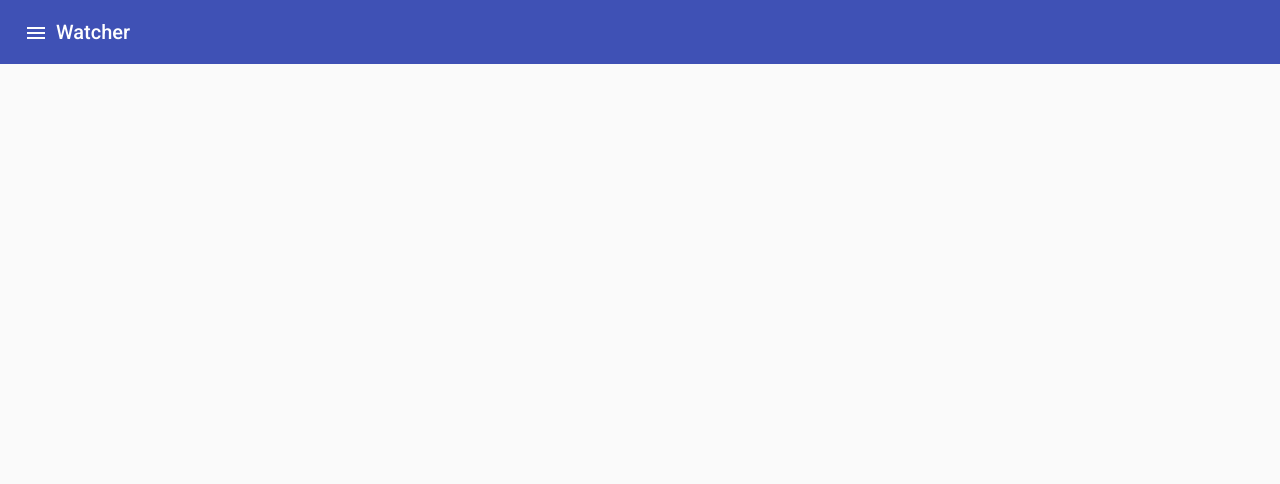
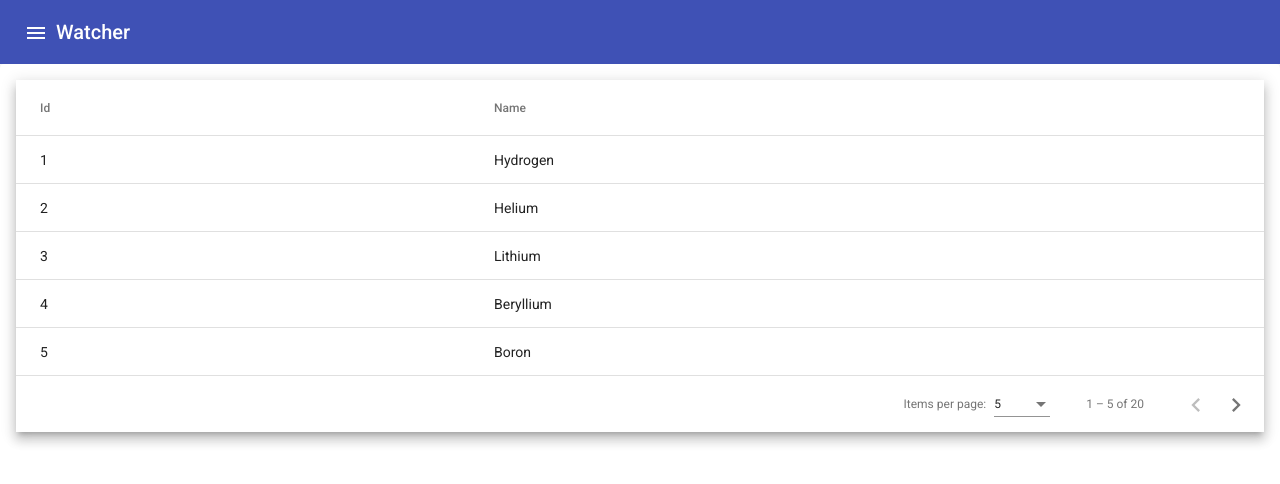
Before and after one commit to W1sh/watcher, an Angular app in the folder watcher-front-end/: page /movies in a window 1280 px wide. Before the commit this address led to /. Shown: the top 484 px of the page. Built offline with nearby package versions, Linux system fonts and the light colour scheme.

Commit message:
adcionado o componente com a table para mostrar movies + router links

```diff
--- a/watcher-front-end/src/app/app-routing.module.ts
+++ b/watcher-front-end/src/app/app-routing.module.ts
@@ -1,10 +1,12 @@
 import { NgModule } from '@angular/core';
 import { Routes, RouterModule } from '@angular/router';
 import { HomeComponent } from './home/home.component';
+import { MoviesComponent } from './movies/movies.component';
 
 
 const routes: Routes = [
-  {path: '', component: HomeComponent}
+  {path: '', component: HomeComponent},
+  {path: 'movies', component: MoviesComponent}
 ];
 
 @NgModule({
--- /dev/null
+++ b/watcher-front-end/src/app/movies/movies-datasource.ts
@@ -0,0 +1,108 @@
+import { DataSource } from '@angular/cdk/collections';
+import { MatPaginator } from '@angular/material/paginator';
+import { MatSort } from '@angular/material/sort';
+import { map } from 'rxjs/operators';
+import { Observable, of as observableOf, merge } from 'rxjs';
+
+// TODO: Replace this with your own data model type
+export interface MoviesItem {
+  name: string;
+  id: number;
+}
+
+// TODO: replace this with real data from your application
+const EXAMPLE_DATA: MoviesItem[] = [
+  {id: 1, name: 'Hydrogen'},
+  {id: 2, name: 'Helium'},
+  {id: 3, name: 'Lithium'},
+  {id: 4, name: 'Beryllium'},
+  {id: 5, name: 'Boron'},
+  {id: 6, name: 'Carbon'},
+  {id: 7, name: 'Nitrogen'},
+  {id: 8, name: 'Oxygen'},
+  {id: 9, name: 'Fluorine'},
+  {id: 10, name: 'Neon'},
+  {id: 11, name: 'Sodium'},
+  {id: 12, name: 'Magnesium'},
+  {id: 13, name: 'Aluminum'},
+  {id: 14, name: 'Silicon'},
+  {id: 15, name: 'Phosphorus'},
+  {id: 16, name: 'Sulfur'},
+  {id: 17, name: 'Chlorine'},
+  {id: 18, name: 'Argon'},
+  {id: 19, name: 'Potassium'},
+  {id: 20, name: 'Calcium'},
+];
+
+/**
+ * Data source for the Movies view. This class should
+ * encapsulate all logic for fetching and manipulating the displayed data
+ * (including sorting, pagination, and filtering).
+ */
+export class MoviesDataSource extends DataSource<MoviesItem> {
+  data: MoviesItem[] = EXAMPLE_DATA;
+  paginator: MatPaginator;
+  sort: MatSort;
+
+  constructor() {
+    super();
+  }
+
+  /**
+   * Connect this data source to the table. The table will only update when
+   * the returned stream emits new items.
+   * @returns A stream of the items to be rendered.
+   */
+  connect(): Observable<MoviesItem[]> {
+    // Combine everything that affects the rendered data into one update
+    // stream for the data-table to consume.
+    const dataMutations = [
+      observableOf(this.data),
+      this.paginator.page,
+      this.sort.sortChange
+    ];
+
+    return merge(...dataMutations).pipe(map(() => {
+      return this.getPagedData(this.getSortedData([...this.data]));
+    }));
+  }
+
+  /**
+   *  Called when the table is being destroyed. Use this function, to clean up
+   * any open connections or free any held resources that were set up during connect.
+   */
+  disconnect() {}
+
+  /**
+   * Paginate the data (client-side). If you're using server-side pagination,
+   * this would be replaced by requesting the appropriate data from the server.
+   */
+  private getPagedData(data: MoviesItem[]) {
+    const startIndex = this.paginator.pageIndex * this.paginator.pageSize;
+    return data.splice(startIndex, this.paginator.pageSize);
+  }
+
+  /**
+   * Sort the data (client-side). If you're using server-side sorting,
+   * this would be replaced by requesting the appropriate data from the server.
+   */
+  private getSortedData(data: MoviesItem[]) {
+    if (!this.sort.active || this.sort.direction === '') {
+      return data;
+    }
+
+    return data.sort((a, b) => {
+      const isAsc = this.sort.direction === 'asc';
+      switch (this.sort.active) {
+        case 'name': return compare(a.name, b.name, isAsc);
+        case 'id': return compare(+a.id, +b.id, isAsc);
+        default: return 0;
+      }
+    });
+  }
+}
+
+/** Simple sort comparator for example ID/Name columns (for client-side sorting). */
+function compare(a, b, isAsc) {
+  return (a < b ? -1 : 1) * (isAsc ? 1 : -1);
+}
--- /dev/null
+++ b/watcher-front-end/src/app/movies/movies.component.html
@@ -0,0 +1,27 @@
+<mat-card>
+<div class="mat-elevation-z8">
+  <table mat-table class="full-width-table" matSort aria-label="Elements">
+    <!-- Id Column -->
+    <ng-container matColumnDef="id">
+      <th mat-header-cell *matHeaderCellDef mat-sort-header>Id</th>
+      <td mat-cell *matCellDef="let row">{{row.id}}</td>
+    </ng-container>
+
+    <!-- Name Column -->
+    <ng-container matColumnDef="name">
+      <th mat-header-cell *matHeaderCellDef mat-sort-header>Name</th>
+      <td mat-cell *matCellDef="let row">{{row.name}}</td>
+    </ng-container>
+
+    <tr mat-header-row *matHeaderRowDef="displayedColumns"></tr>
+    <tr mat-row *matRowDef="let row; columns: displayedColumns;"></tr>
+  </table>
+
+  <mat-paginator #paginator
+      [length]="dataSource?.data.length"
+      [pageIndex]="0"
+      [pageSize]="5"
+      [pageSizeOptions]="[5, 10, 15]">
+  </mat-paginator>
+</div>
+</mat-card>
--- /dev/null
+++ b/watcher-front-end/src/app/movies/movies.component.scss
@@ -0,0 +1,7 @@
+.full-width-table {
+  width: 100%;
+}
+
+mat-card {
+  height: 100%;
+}
--- /dev/null
+++ b/watcher-front-end/src/app/movies/movies.component.ts
@@ -0,0 +1,30 @@
+import { AfterViewInit, Component, OnInit, ViewChild } from '@angular/core';
+import { MatPaginator } from '@angular/material/paginator';
+import { MatSort } from '@angular/material/sort';
+import { MatTable } from '@angular/material/table';
+import { MoviesDataSource, MoviesItem } from './movies-datasource';
+
+@Component({
+  selector: 'app-movies',
+  templateUrl: './movies.component.html',
+  styleUrls: ['./movies.component.scss']
+})
+export class MoviesComponent implements AfterViewInit, OnInit {
+  @ViewChild(MatPaginator, {static: false}) paginator: MatPaginator;
+  @ViewChild(MatSort, {static: false}) sort: MatSort;
+  @ViewChild(MatTable, {static: false}) table: MatTable<MoviesItem>;
+  dataSource: MoviesDataSource;
+
+  /** Columns displayed in the table. Columns IDs can be added, removed, or reordered. */
+  displayedColumns = ['id', 'name'];
+
+  ngOnInit() {
+    this.dataSource = new MoviesDataSource();
+  }
+
+  ngAfterViewInit() {
+    this.dataSource.sort = this.sort;
+    this.dataSource.paginator = this.paginator;
+    this.table.dataSource = this.dataSource;
+  }
+}
--- a/watcher-front-end/src/app/navigation/navigation.component.html
+++ b/watcher-front-end/src/app/navigation/navigation.component.html
@@ -1,13 +1,12 @@
 <mat-sidenav-container class="sidenav-container">
   <mat-sidenav #drawer class="sidenav" fixedInViewport
       [attr.role]="(isHandset$ | async) ? 'dialog' : 'navigation'"
-      [mode]="(isHandset$ | async) ? 'over' : 'side'"
+      [mode]="'over'"
       [opened]="false">
     <mat-toolbar>Menu</mat-toolbar>
     <mat-nav-list>
-      <a mat-list-item href="#">Link 1</a>
-      <a mat-list-item href="#">Link 2</a>
-      <a mat-list-item href="#">Link 3</a>
+      <a mat-list-item [routerLink]="">Home</a>
+      <a mat-list-item [routerLink]="'movies'">Movies</a>
     </mat-nav-list>
   </mat-sidenav>
   <mat-sidenav-content>
```
Also changed, not shown: watcher-front-end/src/app/app.module.ts (+10 -2 lines), 1 other file (tests, documents, lock files or other folders).
